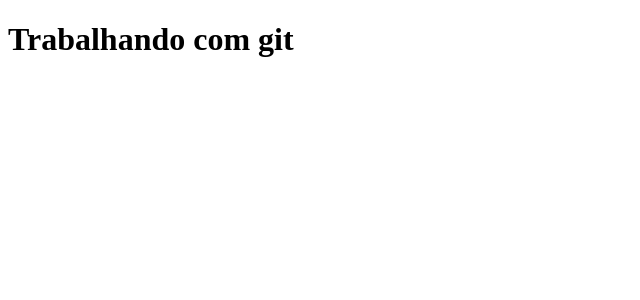
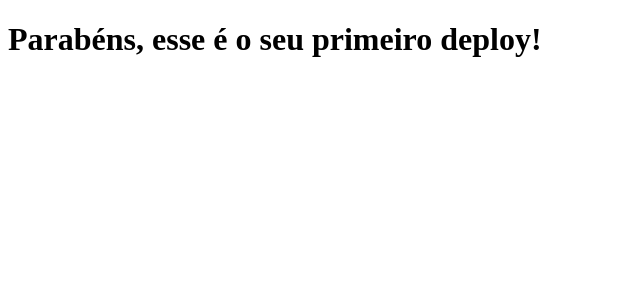
Before and after one commit to Guilherme-S222/clone-tabnews, a Next.js app: page / in a window 1280 px wide. Shown: the top 300 px of the page, without its empty margins (0-640 px from the left). Built offline with nearby package versions, Linux system fonts and the light colour scheme.

Commit message:
Ajustando index.js

```diff
--- a/pages/index.js
+++ b/pages/index.js
@@ -1,5 +1,5 @@
 function Home() {
-    return <h1>Trabalhando com git</h1>
+    return <h1>Parabéns, esse é o seu primeiro deploy!</h1>
 }
 
 export default Home;
```
